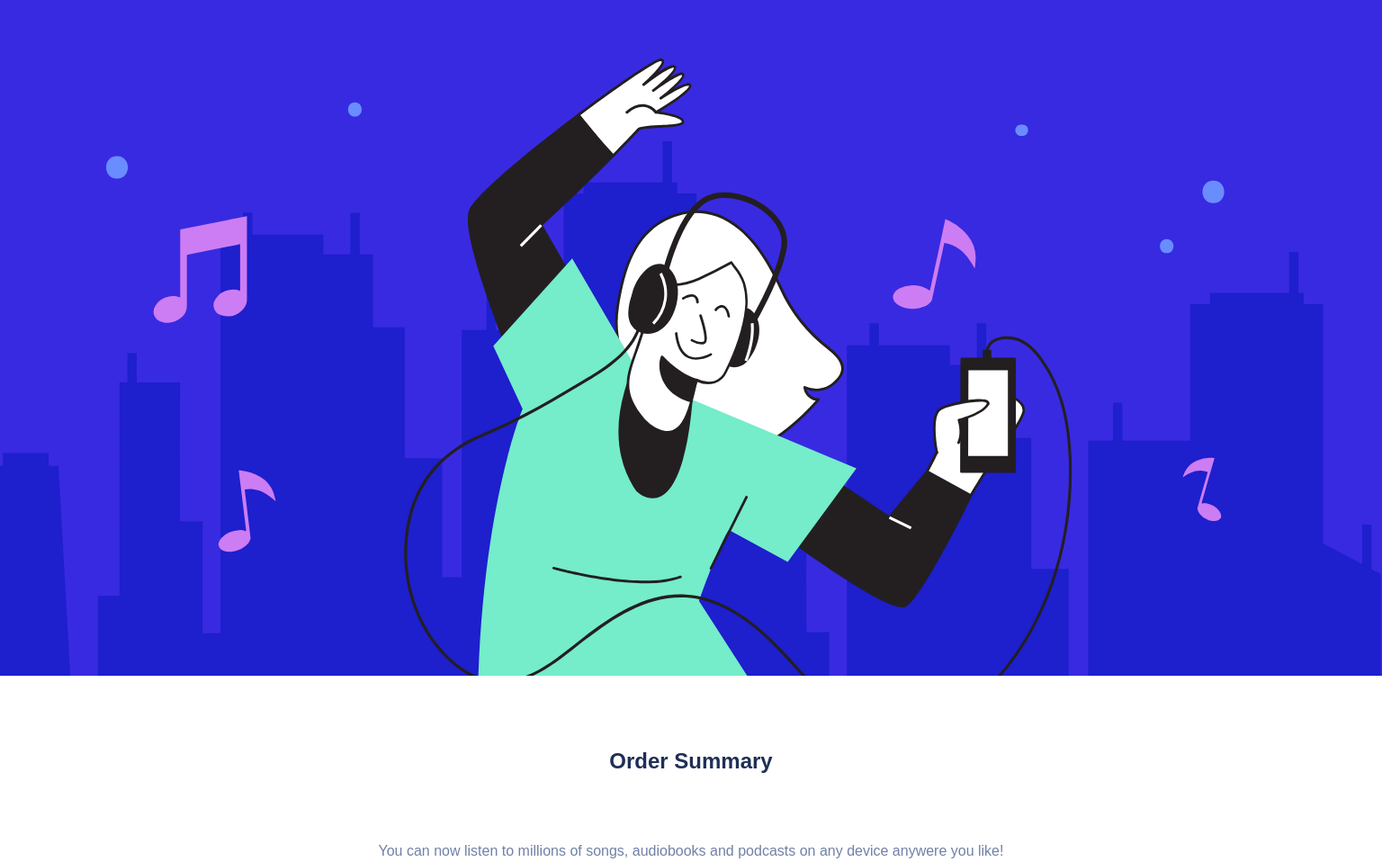
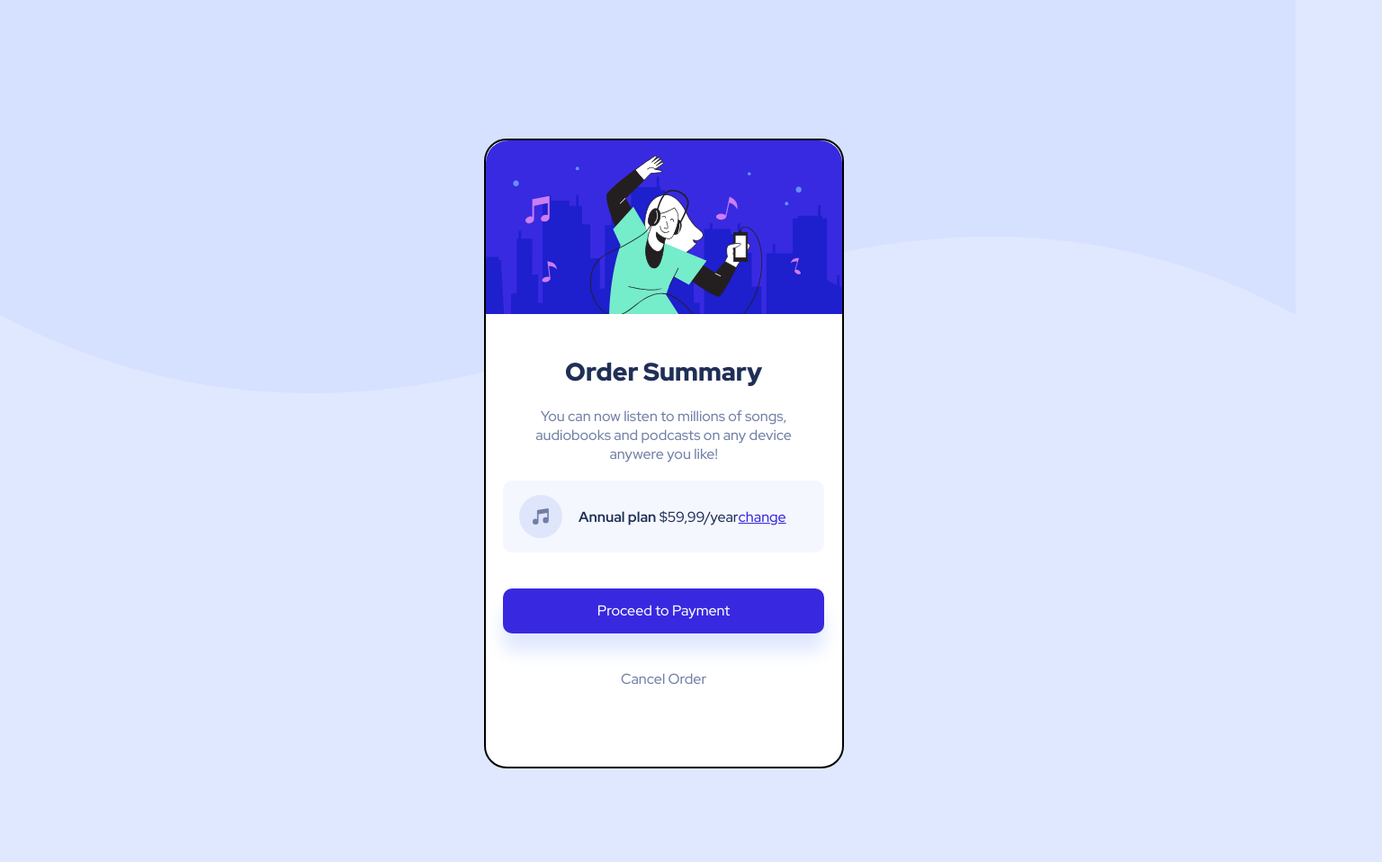
Before and after one commit to isabellamayume6/layout-resumo-de-pedido, a plain HTML site: page index.html in a window 1536 px wide. Shown: the top 958 px of the page at 90% size. After the commit the page ends 854 px from the top, so only its background shows below. Drawn offline with Linux system fonts and the light colour scheme.

Commit message:
layout para tela 375px e 1440px

```diff
--- a/index.html
+++ b/index.html
@@ -1,17 +1,21 @@
 <!DOCTYPE html>
-<html lang="en">
+<html lang="pt-br">
 <head>
   <meta charset="UTF-8">
   <meta http-equiv="X-UA-Compatible" content="IE=edge">
   <meta name="viewport" content="width=device-width, initial-scale=1.0">
   <link rel="stylesheet" href="./style.css">
+  <link rel="shortcut icon" href="./images/favicon-32x32.png" />
+  <style>
+    @import url('https://fonts.googleapis.com/css2?family=Red+Hat+Display:wght@500;700;900&display=swap');
+    </style>
   <title>Order summary component</title>
 </head>
 <body>
-  <section class="topo">
-    <img src="./images/illustration-hero.svg" alt="topo">
-  </section>
   <main>
+    <section class="topo">
+      <img src="./images/illustration-hero.svg" alt="topo">
+    </section>
     <h1>Order Summary</h1>
     <h2>You can now listen to millions of songs, audiobooks and podcasts on any device anywere you like!</h2>
     <div id="anual-plan">
--- a/style.css
+++ b/style.css
@@ -10,37 +10,85 @@ html,body, section, img, main, h1, h2, div, p, a, input{
     color:hsl(223, 47%, 23%);;
 }
 
-section.topo img{
+main section.topo img{
     width: 100%;
-    height: 100%;
+    margin-bottom: 10%;
 }
-main h1 {
+main h1{
     text-align: center;
-    padding: 5%;
-    font-size: 24px;
-    font-weight: bold;
-
+    font-size: 28px;
+    font-weight: 900;
+    margin-bottom: 5%;
 }
 main h2{
-text-align: center;
-font-size: 16px;
-margin-left: 10%;
-margin-right: 10%;
-color: hsl(224, 23%, 55%);
+    text-align: center;
+    font-size: 16px;
+    font-weight: 500;
+    color: hsl(224, 23%, 55%);
+    margin-left: 10%;
+    margin-right: 10%;
+    margin-bottom: 5%;
 }
-main #anual-plan{
-    display: flex;
-    justify-content: center;
-    background-color: hsl(225, 100%, 98%);
+main div#anual-plan{
     margin-left: 5%;
     margin-right: 5%;
     height: 80px;
+    display: flex;
+    flex-direction: row;
     align-items: center;
-    padding-left: 5%;
-    padding-right: 5%;
-    margin-top: 10%;
+    flex-wrap: nowrap;
+    background-color: hsl(225, 100%, 98%);
+    border-radius: 10px;
     margin-bottom: 10%;
 }
-main #anual-plan img{
+main div#anual-plan img{
+    margin-left: 5%;
+}
+main div#anual-plan p {
+    margin-left: 5%;
+}
+main div#anual-plan a {
     margin-right: 5%;
+    color: hsl(245, 75%, 52%);;
 }
+main input#azul{
+    width: 90%;
+    margin-left: 5%;
+    margin-right: 5%;
+    height: 50px;
+    background-color: hsl(245, 75%, 52%);
+    color: white;
+    border-radius: 10px;
+    margin-bottom: 10%;
+    box-shadow: 0px 20px 20px hsl(225, 100%, 94%);
+    font-size: 16px;
+}
+main input{
+    width: 90%;
+    margin-left: 5%;
+    margin-right: 5%;
+    background-color: white;
+    font-size: 16px;
+    color: hsl(224, 23%, 55%);
+}
+@media(min-width:1440px){
+    body{
+        background-color: hsl(225, 100%, 94%);
+        background-image: url(./images/pattern-background-desktop.svg);
+        background-repeat: no-repeat;
+    }
+    main{
+        background-color: white;
+        width: 400px;
+        height: 700px;
+        border: 2px solid black;
+        border-radius: 25px;
+        margin-left: 35%;
+        margin-right: 35%;
+        margin-top: 10%;
+    }
+    main section.topo img{
+        border-top-left-radius: 25px;
+        border-top-right-radius:25px;
+    }
+}
```
Also changed, not shown: 1 other file.
